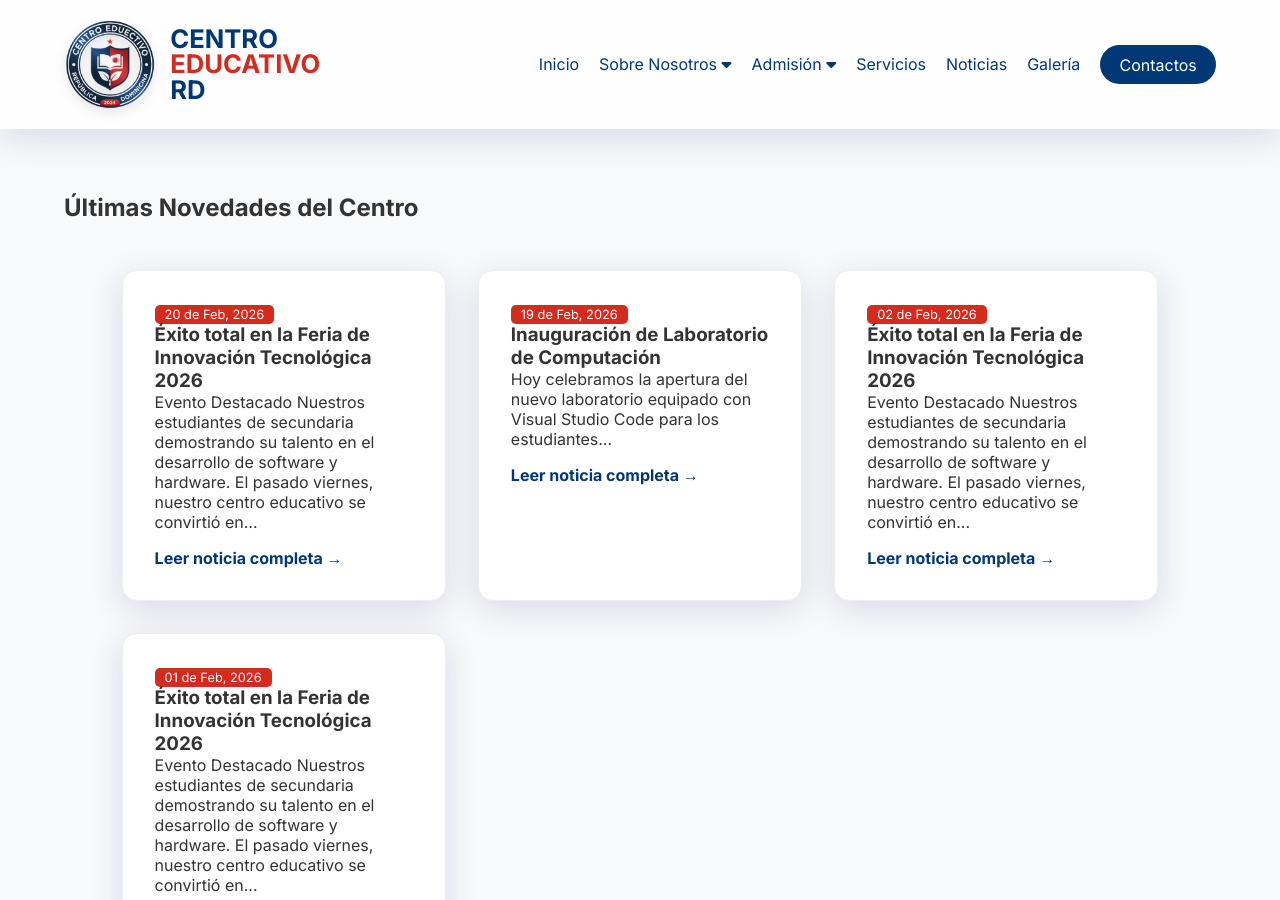
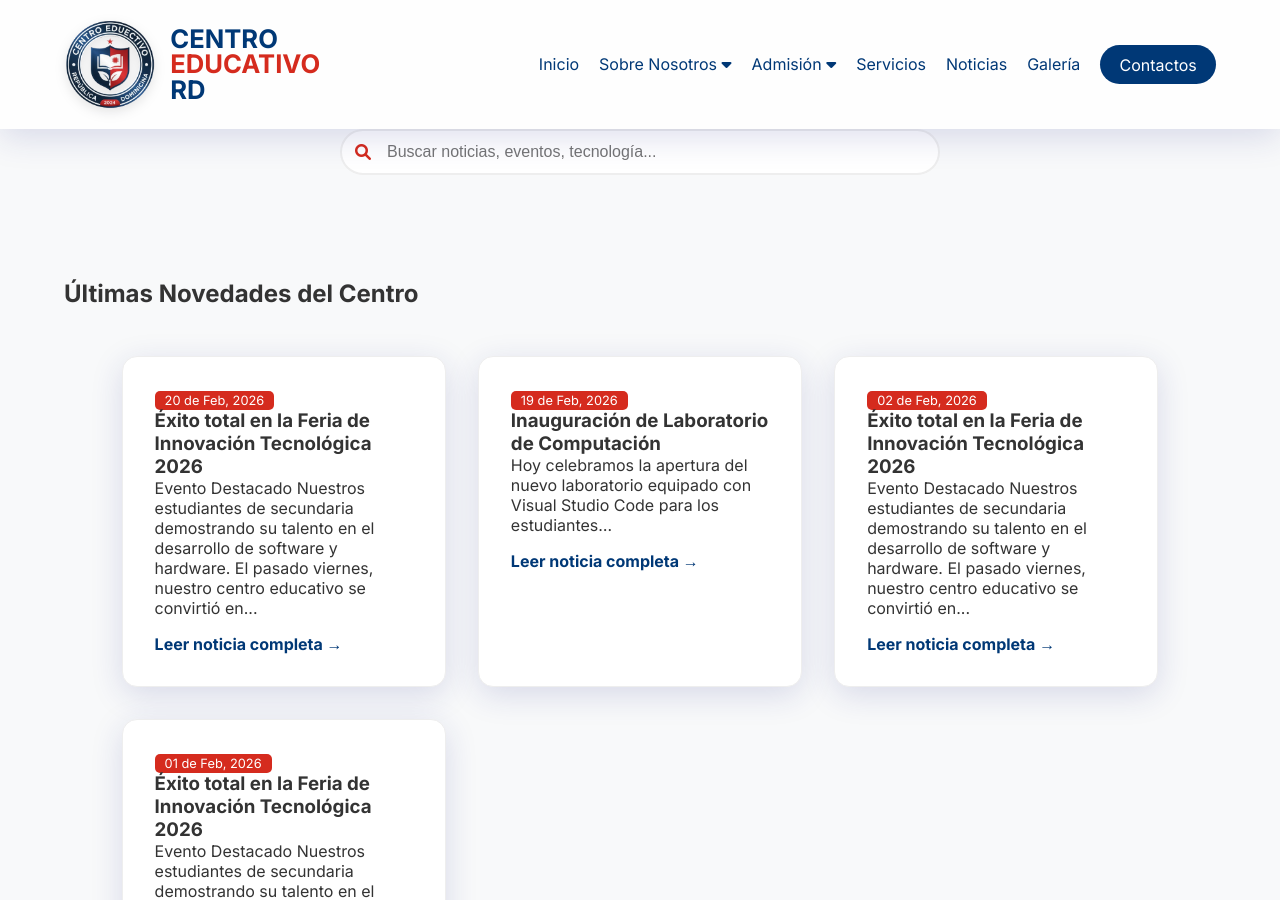
Before and after one commit to jorge21028/centroeducativo, a Jekyll site: the page built from noticias.html, in a window 1280 px wide and 900 px high. Built offline with Jekyll 4.4.1, drawn with Linux system fonts in a browser that asks for light colours.

Commit message:
Update noticias.html

```diff
--- a/noticias.html
+++ b/noticias.html
@@ -2,6 +2,15 @@
 layout: default
 title: Noticias del Centro
 ---
+<div class="search-container" style="margin-bottom: 40px;">
+    <div style="position: relative; max-width: 600px; margin: 0 auto;">
+        <i class="fas fa-search" style="position: absolute; left: 15px; top: 15px; color: var(--accent);"></i>
+        <input type="text" id="search-input" placeholder="Buscar noticias, eventos, tecnología..."
+               style="width: 100%; padding: 12px 20px 12px 45px; border-radius: 50px; border: 2px solid #eee; font-size: 1rem; outline: none; transition: 0.3s;">
+    </div>
+
+    <ul id="results-container" style="list-style: none; padding: 0; max-width: 600px; margin: 10px auto; background: white; border-radius: 10px; box-shadow: var(--shadow);"></ul>
+</div>
 
 <section class="contenedor-noticias">
   <h1>Últimas Novedades del Centro</h1>
```
